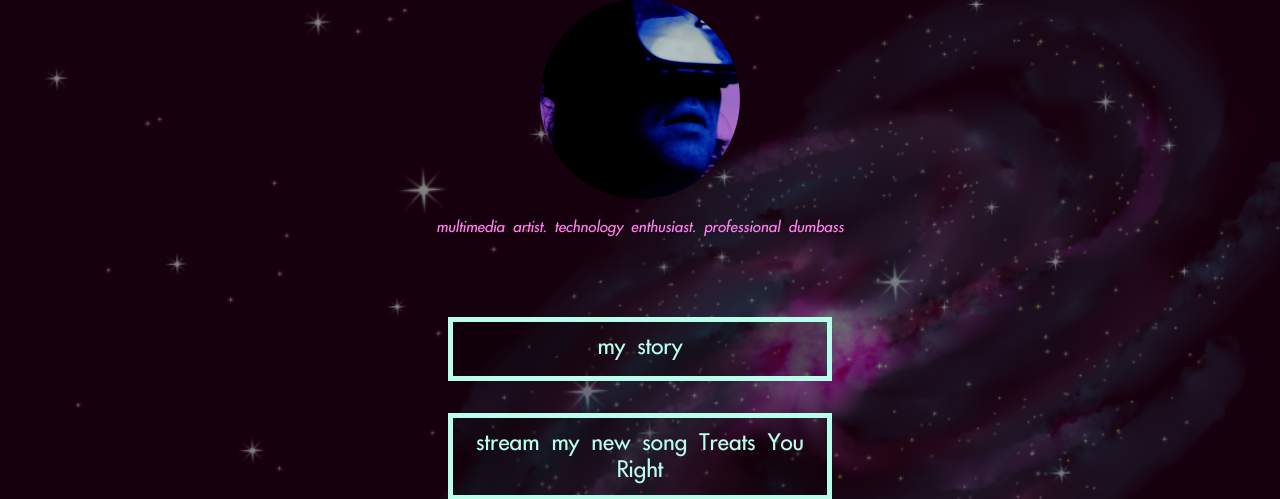
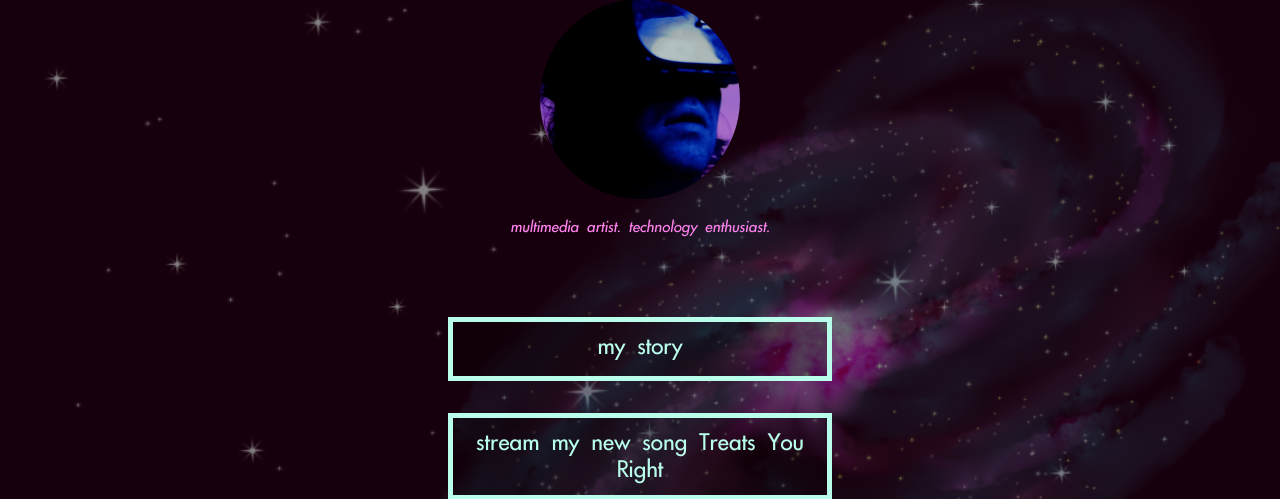
Before and after one commit to rubixqmusic/JohnnyRubixApp, a Flask app: page / in a window 1280 px wide. Shown: the part 120-619 px from the top of the page. Run offline with Flask 2, Linux system fonts and the light colour scheme; some libraries are stand-ins or nearby versions.

Commit message:
changed some stuff bc i'm trying to get a fuckin job

```diff
--- a/templates/home.html
+++ b/templates/home.html
@@ -44,7 +44,7 @@
 <br>
 
 <div class="caption-text" id="johnny-rubix-caption-container">
-    <h4 id="johnny-rubix-caption">multimedia artist. technology enthusiast. professional dumbass</h4>
+    <h4 id="johnny-rubix-caption">multimedia artist. technology enthusiast. <!--professional dumbass--></h4>
 </div>
 
 <br>
@@ -627,13 +627,13 @@
                 <img src="{{url_for('static', filename='images/facebook.png')}}" alt="" class="social-media-icon">
             </a>
         </span>
-
+        <!--
         <span>
             <a href="http://twitter.com/rubixqmusic">
                 <img src="{{url_for('static', filename='images/twitter.png')}}" alt="" class="social-media-icon">
             </a>
         </span>
-
+        -->
         <span>
             <a href="http://instagram.com/rubixqmusic">
                 <img src="{{url_for('static', filename='images/instagram.png')}}" alt="" class="social-media-icon">
```
